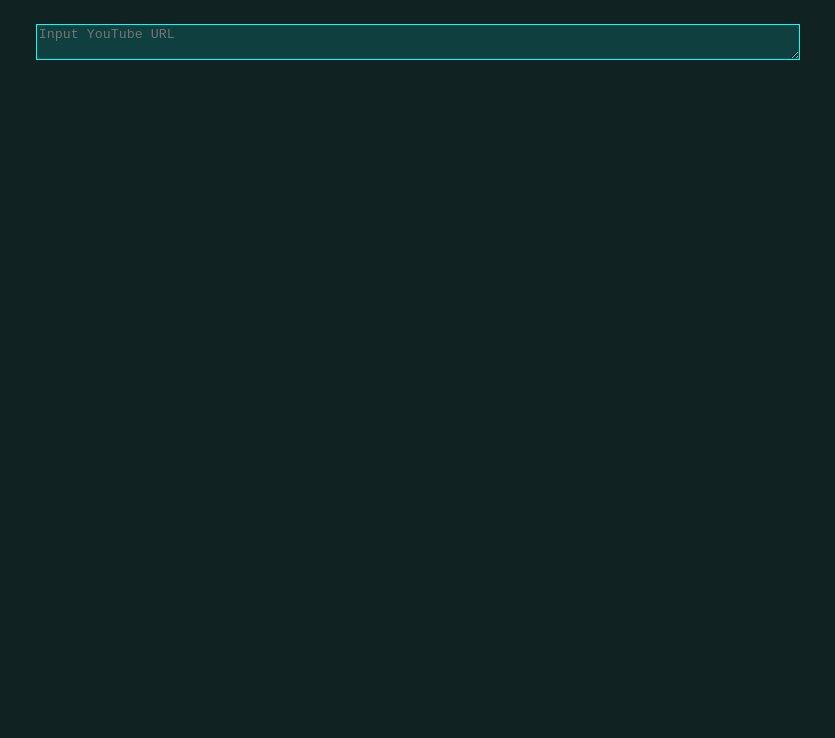
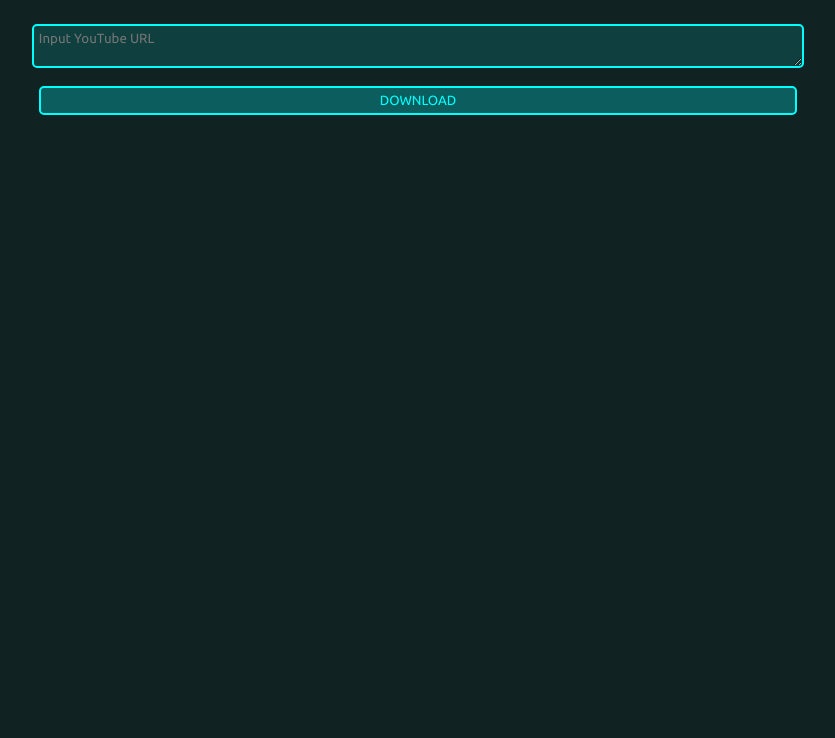
Before and after one commit to VoxelPrismatic/ytdl, a plain HTML site: page index.html in a window 1280 px wide. Shown: the part 62-800 px from the top of the page, without its empty margins (222-1057 px from the left). Drawn offline with Linux system fonts and the light colour scheme.

Commit message:
Update index.html

```diff
--- a/index.html
+++ b/index.html
@@ -4,9 +4,12 @@
         <meta property="og:title" content="YT DL ;]" id="title">
         <meta property="og:description" content="Download YouTube videos with almost no wait time">
         <meta name="description" content="Download YouTube videos with almost no wait time">
+        <link rel="stylesheet" type="text/css" href="https://fonts.googleapis.com/css?family=Ubuntu:400,400i,500,500i,700,700i&amp;display=swap">
         <title>YT DL ;]</title>
         <style type="text/css">
-            body {
+            * {
+                font-family: "Ubuntu";
+            } body {
                 background-color: #122;
                 color: #ccc;
             } a {
@@ -16,15 +19,21 @@
                 color: #0ff;
                 border: #0ff solid 2px;
                 border-radius: 5px;
+                width: 60%;
+                display: block;
+                padding: 5px;
+                margin: auto;
             } #head {
                 color: #0ff;
                 text-align: center;
                 margin-top: 10px;
             } textarea {
-                border-color: #0ff;
+                border: #0ff 2px solid;
                 background-color: #0ff2;
                 color: #fff;
                 width: 60%;
+                padding: 5px;
+                border-radius: 5px;
                 display: block;
                 margin: auto;
             }
@@ -32,6 +41,7 @@
     </head>
     <body>
         <h1 id="head">YT DL ;]</h1><br>
-        <textarea id="url" placeholder="Input YouTube URL"></textarea>
+        <textarea id="url" placeholder="Input YouTube URL"></textarea><br>
+        <button>DOWNLOAD</button>
     <body>
 </html>
```
